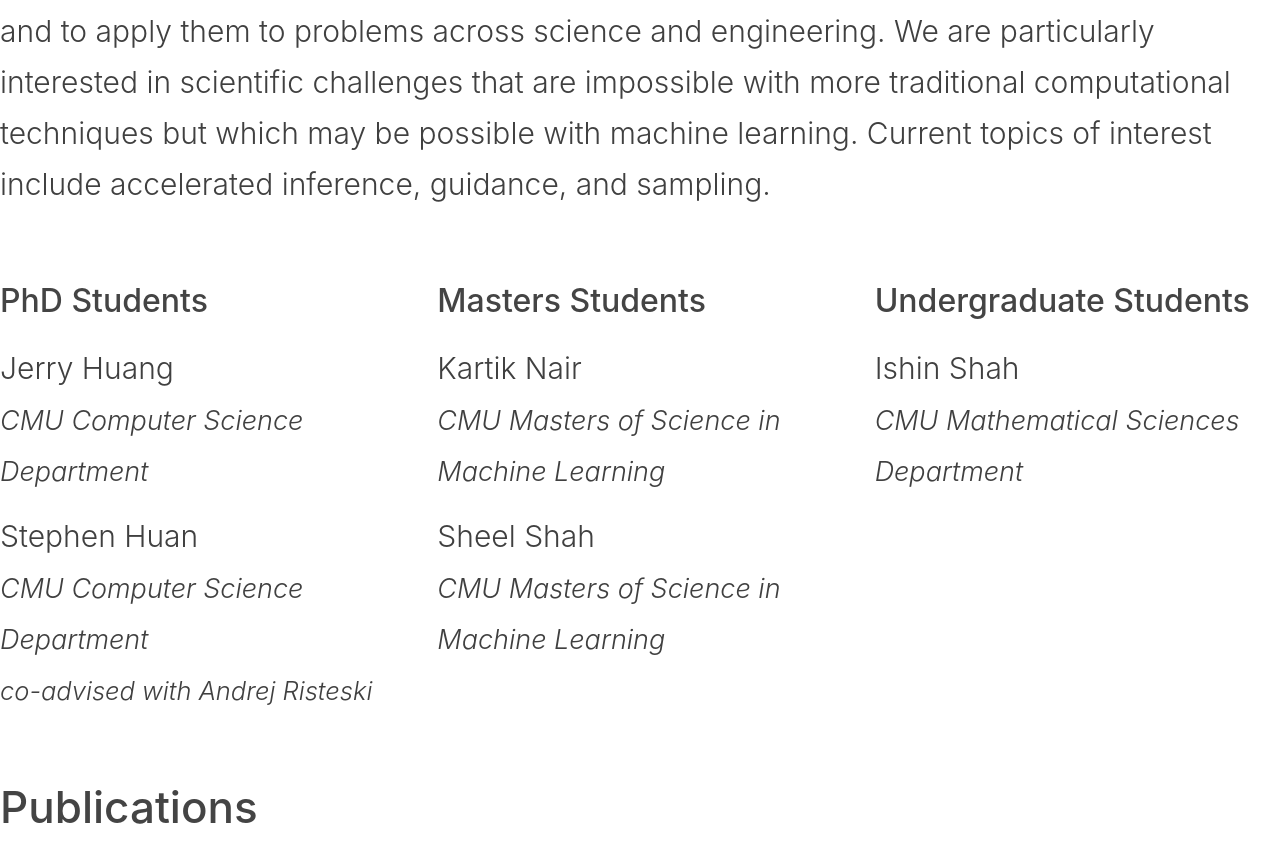
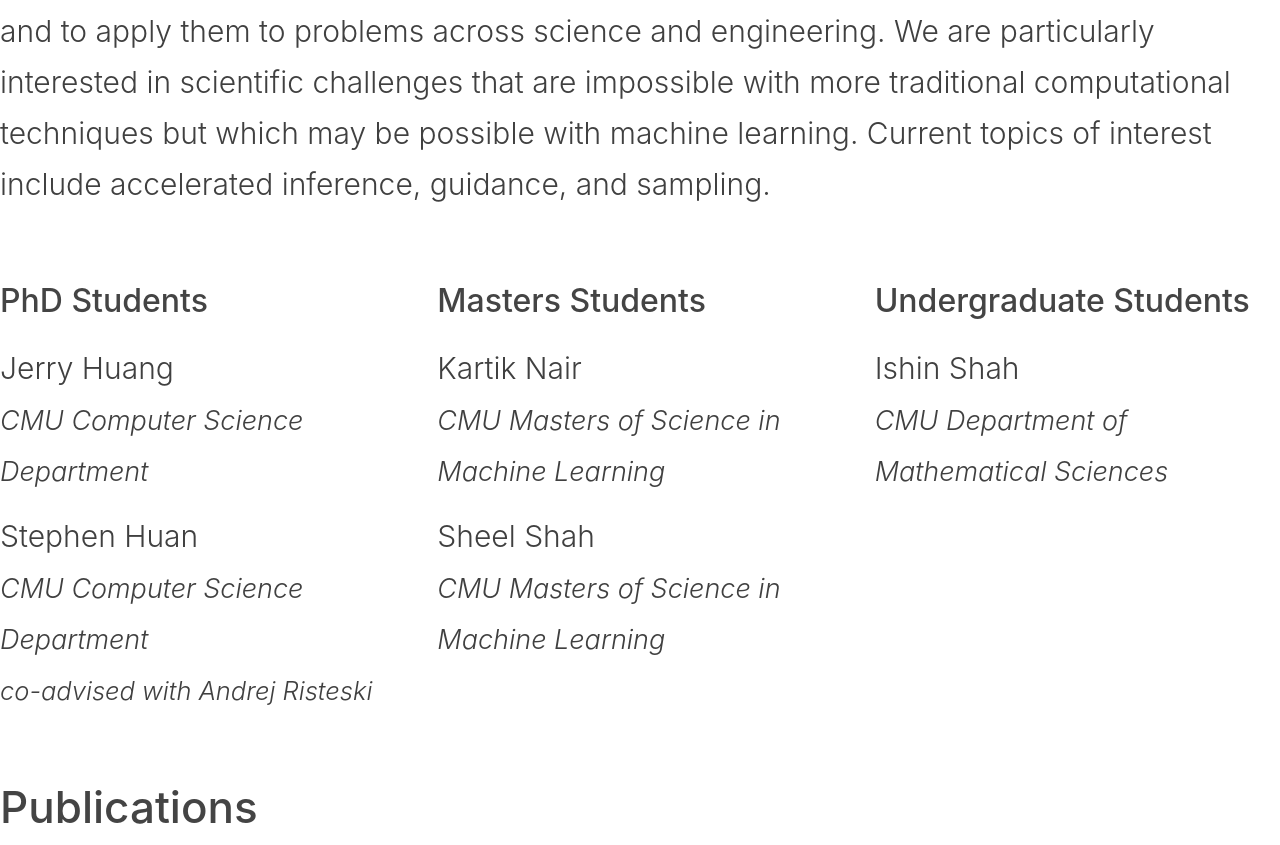
Before and after one commit to nmboffi/nmboffi.github.io, a Jekyll site: the page built from index.md, in a window 1280 px wide, cut to the strip 1158-2003 px from the top of the page. Built offline with Jekyll 4.4.1, drawn with Linux system fonts in a browser that asks for light colours; the list of posts is cut into pages by our own code.

Commit message:
update ishin

```diff
--- a/_includes/research-section.html
+++ b/_includes/research-section.html
@@ -25,7 +25,7 @@
   <div>
     <h4>Undergraduate Students</h4>
     <p>Ishin Shah<br>
-    <em style="font-size: 0.9em;">CMU Mathematical Sciences Department</em></p>
+    <em style="font-size: 0.9em;">CMU Department of Mathematical Sciences</em></p>
   </div>
 </div>
 
--- a/assets/css/papers.css
+++ b/assets/css/papers.css
@@ -152,7 +152,7 @@
     grid-template-columns: 35% 1fr;  /* Thumbnail left, text right */
     padding: 0.75rem 15px;
     gap: 0.75rem;
-    align-items: center;
+    align-items: center !important;
   }
 
   .paper-list {
```
